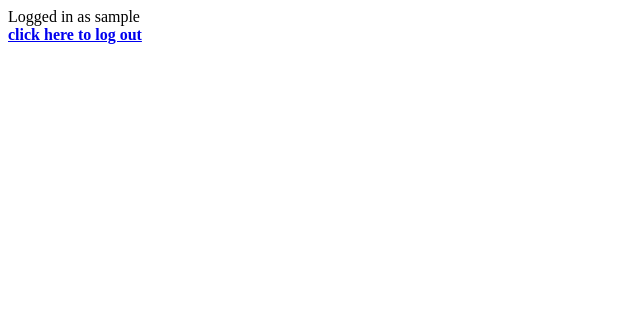
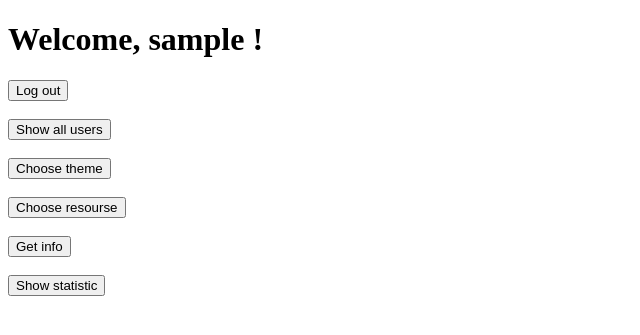
Before and after one commit to vadimkakhd/db-Coursework, a Flask app: page / in a window 1280 px wide. Shown: the top 335 px of the page, without its empty margins (0-640 px from the left). Run offline with Flask 2, Linux system fonts and the light colour scheme; the visitor is signed in with stand-in values (Sample User, id 1); some libraries are stand-ins or nearby versions.

Commit message:
Add files via upload

```diff
--- a/main.py
+++ b/main.py
@@ -1,53 +1,65 @@
 from flask import Flask, render_template, request, make_response, session, url_for, redirect
 from wtf.form.login import LoginForm
+from wtf.form.Init_form import first_page
+from wtf.form.user import UserForm
 from datetime import datetime, timedelta
-from flask_wtf.csrf import CSRFProtect
+from wtf.form.Show_user import UserShow
+from wtf.form.ShowTheme import ThemeShow
+from wtf.form.ShowResourse import ResourseShow
+from wtf.form.ShowInfo import InfoShow
+from functions import *
+import plotly
+import plotly.graph_objs as go
+import json
 
 
 app = Flask(__name__)
-# csrf = CSRFProtect(app)
 app.secret_key = 'My_key'
 
 
-# form = LoginForm()
 
 @app.route('/', methods=['GET', 'POST'])
 def index():
     form = LoginForm()
+    first_form = first_page()
     # global form
     if request.method == 'GET':
         if 'username' in session:
             username = session['username']
-            return 'Logged in as ' + username + '<br>' + "<b><a href = '/logout'>click here to log out</a></b>"
+            return render_template("Index.html", form=first_form, nickname=username)
         else:
-            username = request.cookies.get('cookie_name_1')
+            username = request.cookies.get('login_cook')
             if username is None:
-                return "You are not logged in <br><a href = '/login'></b>" + "click here to log in</b></a>"
-            return "Logged in as " + username + "<br>" + "<b><a href = '/logout'>click here to log out</a></b>"
+                return render_template("Index.html", form=first_form, nickname=username)
+            return render_template("Index.html", form=first_form, nickname=username)
     if request.method == 'POST':
+        is_exist = is_user(request.form['username'], request.form['password'])
+        if is_exist == 0:
+            result = 'This user doesn`t exist'
+            return render_template('login.html', myform=form, result=result)
         if 'username' in session:
             username = session['username']
-            return 'Logged in as ' + username + '<br>' + "<b><a href = '/logout'>click here to log out</a></b>"
+            return render_template("Index.html", form=first_form, nickname=username)
         else:
-            username = request.cookies.get('cookie_name_1')
+            username = request.cookies.get('login_cook')
             session['username'] = request.form['username']
             if username is None:
                 if form.validate() == False:
                     return render_template('login.html', myform=form)
                 else:
-                    response = make_response('You log in!')
+                    response = make_response(redirect(url_for('index')))
                     expires = datetime.now()
                     expires += timedelta(days=60)
-                    response.set_cookie('cookie_name_1', request.form['username'], expires=expires)
+                    response.set_cookie('login_cook', request.form['username'], expires=expires)
+                    return response
 
-                    return response
-            return "Logged in as " + username + "<br>" + "<b><a href = '/logout'>click here to log out</a></b>"
+            return render_template("Index.html", form=first_form, nickname=username)
+
 
 
 @app.route('/login', methods=['GET', 'POST'])
 def login():
     form = LoginForm()
-    # global form
     if request.method == 'GET':
         return render_template('login.html', myform=form)
 
@@ -56,9 +68,232 @@ def login():
 def logout():
     session.pop('username', None)
 
-    response = make_response('You log out!')
-    response.set_cookie('cookie_name_1', '', expires=0)
+    response = make_response(redirect(url_for('index')))
+    response.set_cookie('login_cook', '', expires=0)
     return response
 
+@app.route('/registration', methods=['GET', 'POST'])
+def registration():
+    form_reg = UserForm()
+    if request.method == 'POST':
+        session['username'] = request.form['username']
+        if form_reg.validate() == False:
+            return render_template('user.html', myform=form_reg)
+        else:
+            result = add_user(
+                u_nickname=request.form["username"],
+                u_login=request.form["login"],
+                u_pass=request.form["password"],
+                u_name=request.form["name"],
+                u_surname=request.form["surname"],
+                u_faculty=request.form["faculty"],
+                u_course=request.form["course"]
+            )
+            if result != 'ok':
+                return render_template('user.html', myform=form_reg, result=result)
+            response = make_response(redirect(url_for('registration')))
+            expires = datetime.now()
+            expires += timedelta(days=60)
+            response.set_cookie('login_cook', request.form['username'], expires=expires)
+            return response
+    return render_template('user.html', myform=form_reg)
+
+@app.route('/showUser', methods=['GET','POST'])
+def show_user():
+    formShow = UserShow()
+    allUsers = getUsers()
+    formShow.user_list.choices = [(int(allUsers.index(current)), current) for current in allUsers]
+    if request.method == 'POST':
+        if formShow.validate() == False:
+            render_template('ShowUser.html', myform=formShow)
+        else:
+            nick = allUsers[int(request.form['user_list'])][0]
+            del_user(
+                u_nickname=nick)
+            allUsers = getUsers()
+            formShow.user_list.choices = [(int(allUsers.index(current)), current) for current in allUsers]
+            return render_template('ShowUser.html', myform=formShow)
+    return render_template('ShowUser.html', myform=formShow)
+
+
+@app.route('/showTheme', methods=['GET', 'POST'])
+def show_theme():
+    formShow = ThemeShow()
+    allTheme = get_theme()
+    formShow.theme_list.choices = [(int(allTheme.index(current)), current) for current in allTheme]
+    if request.method == 'POST':
+        if formShow.validate() == False:
+            render_template('ShowTheme.html', myform=formShow)
+        else:
+            if formShow.delete.data:
+                theme_name = allTheme[int(request.form['theme_list'])][0]
+                del_UhT(u_theme=theme_name, u_nick=session['username'])
+                del_theme(
+                    u_theme=theme_name)
+                del_UhT(u_theme=theme_name, u_nick=session['username'])
+                allTheme = get_theme()
+                formShow.theme_list.choices = [(int(allTheme.index(current)), current[0]) for current in allTheme]
+                return render_template('ShowTheme.html', myform=formShow)
+            if formShow.add.data:
+                result = add_theme(
+                    u_theme=request.form["theme"]
+                )
+                if result!='ok':
+                    return render_template('ShowTheme.html', myform=formShow, result=result)
+                result=add_UhT(u_nick=session['username'], u_theme=request.form["theme"])
+                if result!='ok':
+                    return render_template('ShowTheme.html', myform=formShow, result=result)
+                session['lection_theme'] = request.form["theme"]
+                allTheme = get_theme()
+                formShow.theme_list.choices = [(int(allTheme.index(current)), current[0]) for current in allTheme]
+                result = 'you choose ' + session['lection_theme']
+                return render_template('ShowTheme.html', myform=formShow, result=result)
+            if formShow.update.data:
+                theme_name = allTheme[int(request.form['theme_list'])][0]
+                result = update_UhT(new_theme=request.form["theme"],
+                    old_theme=theme_name)
+                if result!='ok':
+                    return render_template('ShowTheme.html', myform=formShow, result=result)
+                result = update_theme(
+                    new_theme=request.form["theme"],
+                    old_theme=theme_name
+                )
+                if result!='ok':
+                    return render_template('ShowTheme.html', myform=formShow, result=result)
+                allTheme = get_theme()
+                formShow.theme_list.choices = [(int(allTheme.index(current)), current[0]) for current in allTheme]
+
+                return render_template('ShowTheme.html', myform=formShow)
+            if formShow.choose.data:
+                theme_name = allTheme[int(request.form['theme_list'])][0]
+                session['lection_theme'] = theme_name
+                result = 'you choose ' + session['lection_theme']
+                return render_template('ShowTheme.html', myform=formShow, result=result)
+            if formShow.filtering.data:
+                allTheme = get_theme(request.form["theme"])
+                formShow.theme_list.choices = [(int(allTheme.index(current)), current[0]) for current in allTheme]
+                return render_template('ShowTheme.html', myform=formShow)
+    return render_template('ShowTheme.html', myform=formShow)
+
+
+
+
+@app.route('/showResourse', methods=['GET', 'POST'])
+def show_resourse():
+    formShow = ResourseShow()
+    allResourse = get_resourse()
+    formShow.resourse_list.choices = [(int(allResourse.index(current)), current) for current in allResourse]
+    if request.method == 'POST':
+        if formShow.validate() == False:
+            render_template('ShowResourse.html', myform=formShow)
+        else:
+            if formShow.delete.data:
+                resourse = allResourse[int(request.form['resourse_list'])][0]
+                del_UhR(u_resourse=resourse, u_nick=session['username'])
+                del_resourse(
+                    u_resourse=resourse)
+                allResourse = get_resourse()
+                formShow.resourse_list.choices = [(int(allResourse.index(current)), current[0]) for current in allResourse]
+                return render_template('ShowResourse.html', myform=formShow)
+            if formShow.add.data:
+                result = add_resourse(
+                    u_resourse=request.form["resourse"]
+                )
+                if result!='ok':
+                    return render_template('ShowResourse.html', myform=formShow, result=result)
+                result = add_UhR(u_nick=session['username'], u_resourse=request.form["resourse"])
+                if result!='ok':
+                    return render_template('ShowResourse.html', myform=formShow, result=result)
+                session['resourse'] = request.form["resourse"]
+                allResourse = get_resourse()
+                formShow.resourse_list.choices = [(int(allResourse.index(current)), current[0]) for current in allResourse]
+                result = 'you choose ' + session['resourse']
+                return render_template('ShowResourse.html', myform=formShow, result=result)
+            if formShow.update.data:
+                resourse = allResourse[int(request.form['resourse_list'])][0]
+                result = update_UhR(new_resourse=request.form["resourse"],
+                    old_resourse=resourse)
+                if result!='ok':
+                    return render_template('ShowResourse.html', myform=formShow, result=result)
+                result = update_resourse(
+                    new_resourse=request.form["resourse"],
+                    old_resourse=resourse
+                )
+                if result!='ok':
+                    return render_template('ShowResourse.html', myform=formShow, result=result)
+                allResourse = get_resourse()
+                formShow.resourse_list.choices = [(int(allResourse.index(current)), current[0]) for current in allResourse]
+                return render_template('ShowResourse.html', myform=formShow)
+            if formShow.choose.data:
+                theme_name = allResourse[int(request.form['resourse_list'])][0]
+                session['resourse'] = theme_name
+                result = 'you choose ' + session['resourse']
+                return render_template('ShowResourse.html', myform=formShow, result=result)
+            if formShow.filtering.data:
+                allResourse = get_resourse(request.form["resourse"])
+                formShow.resourse_list.choices = [(int(allResourse.index(current)), current[0]) for current in
+                                                  allResourse]
+                return render_template('ShowResourse.html', myform=formShow)
+    return render_template('ShowResourse.html', myform=formShow)
+
+
+@app.route('/showInfo', methods=['GET','POST'])
+def show_info():
+    formShow = InfoShow()
+    allInfo = get_information()
+    formShow.info_list.choices = [(int(allInfo.index(current)), current) for current in allInfo]
+    if request.method == 'POST':
+        if formShow.validate() == False:
+            render_template('ShowInfo.html', myform=formShow)
+        else:
+            if formShow.delete.data:
+                nick = allInfo[int(request.form['info_list'])][1]
+                inf_id = allInfo[int(request.form['info_list'])][0]
+                del_info(
+                    i_nickname=nick,
+                    i_id=inf_id
+                )
+                allInfo = get_information()
+                formShow.info_list.choices = [(int(allInfo.index(current)), current) for current in allInfo]
+                return render_template('ShowInfo.html', myform=formShow)
+            if formShow.add.data:
+                result = add_info(
+                    i_nickname=session['username'],
+                    i_lec_name=session['lection_theme'],
+                    i_resourse=session['resourse'],
+                    i_link=request.form['info']
+                )
+                if result != 'ok':
+                    return render_template('ShowInfo.html', myform=formShow, result=result)
+                allInfo = get_information()
+                formShow.info_list.choices = [(int(allInfo.index(current)), current) for current in allInfo]
+                return render_template('ShowInfo.html', myform=formShow, result=result)
+            if formShow.filtering.data:
+                allInfo = get_information(request.form['filter_n'], request.form['filter_T'])
+                formShow.info_list.choices = [(int(allInfo.index(current)), current) for current in allInfo]
+                return render_template('ShowInfo.html', myform=formShow)
+
+
+    return render_template('ShowInfo.html', myform=formShow)
+
+@app.route('/showStat', methods=['GET','POST'])
+def show_stat():
+    first_stat = get_res()
+    second_stat = get_res_1()
+    labels = [str(cur[0])+' course' for cur in second_stat]
+    values = [cur[1] for cur in second_stat]
+    course_res=go.Pie(labels=labels, values=values)
+
+    count_res =go.Bar(
+        x=[cur[0] for cur in first_stat],
+        y=[cur[1] for cur in first_stat]
+    )
+    dataPie = [course_res]
+    dataBar = [count_res]
+    graphJSONbar = json.dumps(dataBar, cls=plotly.utils.PlotlyJSONEncoder)
+    graphJSONPie = json.dumps(dataPie, cls=plotly.utils.PlotlyJSONEncoder)
+    return render_template('statistic.html', graphJSONbar=graphJSONbar, graphJSONPie=graphJSONPie)
+
+
 if __name__ == '__main__':
-    app.run()
+    app.run(debug=True)
--- /dev/null
+++ b/templates/Index.html
@@ -0,0 +1,40 @@
+<!DOCTYPE html>
+<html lang="en">
+<head>
+    <meta charset="UTF-8">
+    <title>First page</title>
+</head>
+<body>
+    <h1>Welcome,
+        {%if nickname %}
+            {{nickname}}
+        {% else %}
+            guest
+        {% endif%}!
+    </h1>
+    {%if not nickname %}
+        <div>
+            <a href="/login" >{{form.auth}}</a>
+            <br><br>
+            <a href="/registration">{{form.reg}}</a>
+            <br>
+        </div>
+    {% endif %}
+
+    {%if nickname %}
+            <div> <a href="/logout">{{form.logout}}</a>
+                 <br><br>
+                <a href="/showUser">{{form.show_user}}</a>
+                <br><br>
+                <a href="/showTheme">{{form.show_theme}}</a>
+                <br><br>
+                <a href="/showResourse">{{form.show_resourse}}</a>
+                <br><br>
+                <a href="/showInfo">{{form.show_info}}</a>
+                <br><br>
+                <a href="/showStat">{{form.show_stat}}</a>
+
+            </div>
+    {% endif %}
+</body>
+</html>
--- a/templates/login.html
+++ b/templates/login.html
@@ -23,6 +23,7 @@
                 {% endfor %}
                {{ myform.submit }}
             </div>
+             {{result}}
          </fieldset>
       </form>
 
--- a/wtf/form/login.py
+++ b/wtf/form/login.py
@@ -1,9 +1,9 @@
 from flask_wtf import FlaskForm
-from wtforms import StringField, SubmitField, validators
+from wtforms import StringField, SubmitField, validators, PasswordField
 
 
 class LoginForm(FlaskForm):
     username = StringField('Username: ', validators=[validators.DataRequired('Required')])
-    password = StringField('Password: ', validators=[validators.DataRequired('Required')])
+    password = PasswordField('Password: ', validators=[validators.DataRequired('Required')])
 
     submit = SubmitField('Sign in')
```
Also changed, not shown: functions.py (+131 -43 lines), templates/ShowInfo.html (added, +31 -0 lines), templates/ShowResourse.html (added, +29 -0 lines), templates/ShowTheme.html (added, +30 -0 lines), templates/ShowUser.html (added, +23 -0 lines), templates/statistic.html (added, +23 -0 lines), templates/user.html (+4 -8 lines), wtf/form/Init_form.py (added, +12 -0 lines), wtf/form/ShowInfo.py (added, +12 -0 lines), wtf/form/ShowResourse.py (added, +12 -0 lines), wtf/form/ShowTheme.py (added, +12 -0 lines), wtf/form/Show_user.py (added, +7 -0 lines), wtf/form/user.py (+4 -4 lines).
